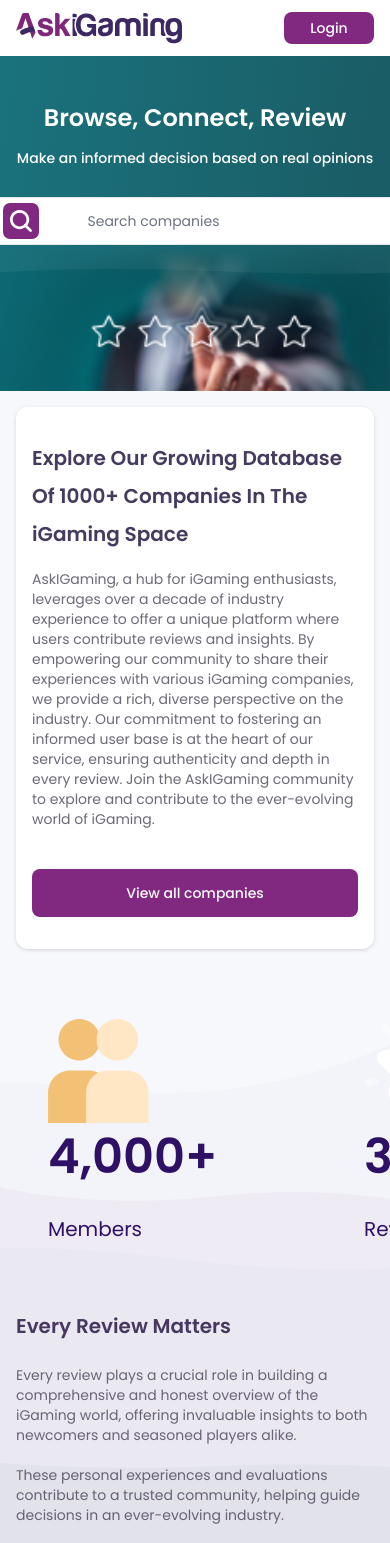
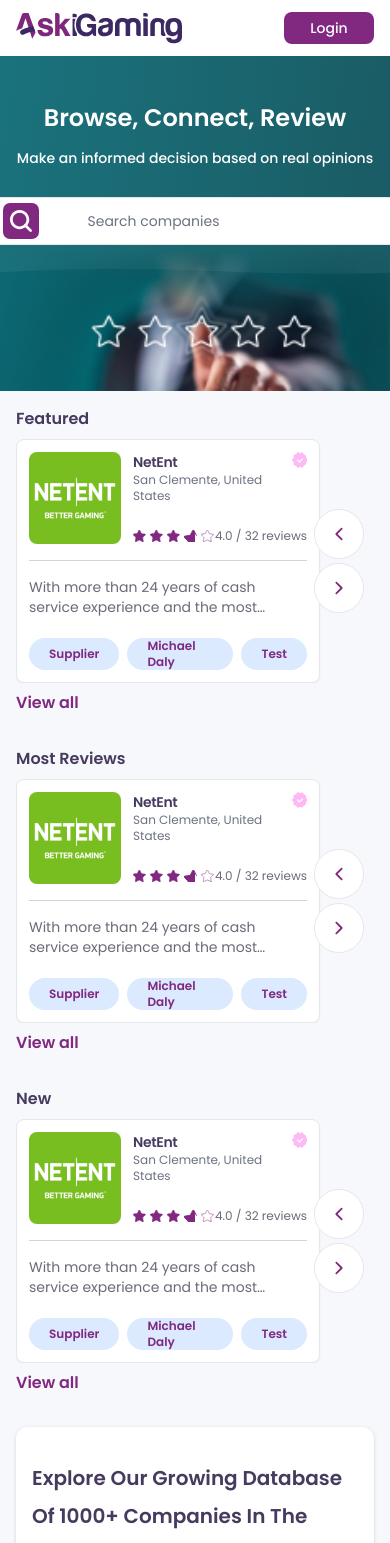
Before and after one commit to stancev/aski-gaming, a Next.js app: page / in a window 390 px wide. Shown: the top 1543 px of the page. Built offline with nearby package versions, Linux system fonts and the light colour scheme.

Commit message:
Added company sliders on homepage

```diff
--- a/app/page.tsx
+++ b/app/page.tsx
@@ -2,10 +2,12 @@ import AboutSection from '@/components/homepage-sections/AboutSection';
 import HeroSection from '@/components/homepage-sections/HeroSection';
 import CounterSection from '@/components/homepage-sections/CounterSection';
 import MapSection from '@/components/homepage-sections/MapSection';
+import CompaniesSection from '@/components/homepage-sections/CompaniesSection';
 export default function Home() {
   return (
     <main>
       <HeroSection />
+      <CompaniesSection />
       <AboutSection />
       <CounterSection />
       <MapSection />
--- a/components/CompanyCardStatic.tsx
+++ b/components/CompanyCardStatic.tsx
@@ -4,24 +4,24 @@ import Stars from '@/components/ui/stars';
 
 const CompanyCard = () => {
   return (
-    <Card className="w-304 h-178 2xl:w-464 2xl:h-253 lg:rounded-md p-3 sm:p-4">
+    <Card className="h-178 min-w-[304px] p-3 sm:p-4 lg:rounded-md 2xl:min-h-[253px] 2xl:min-w-[464px]">
       <div className="flex flex-row border-b border-gray-300 pb-4">
         <Image
-          className="rounded-sm mr-3"
+          className="mr-3 rounded-sm"
           alt="netent logo"
           src="/netent.png"
           width={92}
           height={92}
         />
-        <div className="flex flex-col justify-between space-y-0 mt-0 pt-0 flex-grow">
+        <div className="mt-0 flex flex-grow flex-col justify-between space-y-0 pt-0">
           <div className="flex justify-between">
             <div className="flex flex-col">
-              <CardTitle className="text-heading text-sm lg:text-[20px]">NetEnt</CardTitle>
+              <CardTitle className="text-sm text-heading lg:text-[20px]">NetEnt</CardTitle>
               <CardDescription className="text-xs lg:text-sm">
                 San Clemente, United States
               </CardDescription>
             </div>
-            <div className="relative w-4 h-4 lg:w-6 lg:h-6">
+            <div className="relative h-4 w-4 lg:h-6 lg:w-6">
               <Image
                 className="rounded-sm object-cover"
                 alt="claimed company icon"
@@ -30,28 +30,28 @@ const CompanyCard = () => {
               />
             </div>
           </div>
-          <div className="flex justify-between items-center">
+          <div className="flex items-center justify-between">
             <Stars />
             <p className="text-xs">4.0 / 32 reviews</p>
           </div>
         </div>
       </div>
       <div className="flex" style={{ height: '109px' }}>
-        <div className="pt-4 flex flex-col justify-between flex-grow">
+        <div className="flex flex-grow flex-col justify-between pt-4">
           <div>
-            <p className="text-sm line-clamp-2">
+            <p className="line-clamp-2 text-sm">
               With more than 24 years of cash service experience and the most advanced and it goes
               like this so text and fara a tufar...
             </p>
           </div>
           <div className="flex flex-grow items-end space-x-2">
-            <div className="flex items-center rounded-3xl text-primary bg-blue-100 h-8 px-5 text-xs font-semibold">
+            <div className="flex h-8 items-center rounded-3xl bg-blue-100 px-5 text-xs font-semibold text-primary">
               <p>Supplier</p>
             </div>
-            <div className="flex items-center rounded-3xl text-primary bg-blue-100 h-8 px-5 text-xs font-semibold">
+            <div className="flex h-8 items-center rounded-3xl bg-blue-100 px-5 text-xs font-semibold text-primary">
               <p>Michael Daly</p>
             </div>
-            <div className="flex items-center rounded-3xl text-primary bg-blue-100 h-8 px-5 text-xs font-semibold">
+            <div className="flex h-8 items-center rounded-3xl bg-blue-100 px-5 text-xs font-semibold text-primary">
               <p>Test</p>
             </div>
           </div>
--- a/components/CounterCard.tsx
+++ b/components/CounterCard.tsx
@@ -2,23 +2,16 @@ import React from 'react';
 import Image from 'next/image';
 
 interface CounterCardProps {
-  bgColor: string;
   count: string;
   label: string;
   svg: string;
   className?: string;
 }
 
-const CounterCard = ({
-  bgColor,
-  count,
-  label,
-  svg,
-  className,
-}: CounterCardProps) => {
+const CounterCard = ({ count, label, svg, className }: CounterCardProps) => {
   return (
     <div
-      className={`max-h-[306px] min-h-[161px] w-[300px] flex-col items-start rounded-[40.853px] bg-[${bgColor}] inline-block flex-none py-12 pl-8 pr-20 ${className}`}
+      className={`max-h-[306px] min-h-[161px] w-[300px] flex-col items-start rounded-[40.853px] inline-block flex-none py-12 pl-8 pr-20 ${className}`}
     >
       <Image
         src={`/icons/${svg}`}
--- /dev/null
+++ b/components/Slider.tsx
@@ -0,0 +1,63 @@
+'use client';
+import CompanyCardStatic from '@/components/CompanyCardStatic';
+import React from 'react';
+import Image from 'next/image';
+
+const Slider = () => {
+  const scrollContainerRef = React.useRef(null);
+
+  const handleIconClick = (direction: string) => {
+    const scrollContainer = scrollContainerRef.current;
+    if (direction === 'left') {
+      if (scrollContainer) {
+        (scrollContainer as unknown as HTMLElement).scrollBy({
+          left: 200,
+          behavior: 'smooth'
+        });
+      }
+    } else if (direction === 'right') {
+      if (scrollContainer) {
+        (scrollContainer as unknown as HTMLElement).scrollBy({
+          left: -200,
+          behavior: 'smooth'
+        });
+      }
+    }
+  };
+
+  return (
+    <div className="relative flex max-w-[1430px] overflow-x-hidden">
+      <div
+        ref={scrollContainerRef}
+        className="scrollbar-hide flex flex-nowrap gap-4 overflow-x-auto"
+      >
+        <CompanyCardStatic />
+        <CompanyCardStatic />
+        <CompanyCardStatic />
+        <CompanyCardStatic />
+        <CompanyCardStatic />
+        <CompanyCardStatic />
+      </div>
+      <div className="flex min-w-[50px] flex-col items-center justify-center">
+        <Image
+          src="/icons/scroll-icon.svg"
+          alt="slider"
+          width={60}
+          height={60}
+          className="z-50 mb-1 ml-[-20px] rotate-180 cursor-pointer"
+          onClick={() => handleIconClick('right')}
+        />
+        <Image
+          src="/icons/scroll-icon.svg"
+          alt="slider"
+          width={60}
+          height={60}
+          className="z-50 ml-[-20px] cursor-pointer"
+          onClick={() => handleIconClick('left')}
+        />
+      </div>
+    </div>
+  );
+};
+
+export default Slider;
--- /dev/null
+++ b/components/homepage-sections/CompaniesSection.tsx
@@ -0,0 +1,58 @@
+import Link from 'next/link';
+import Slider from '@/components/Slider';
+
+const CompaniesSection = () => {
+  return (
+    <section>
+      <div className="flex justify-center p-4 md:p-8">
+        <div className="max-w-1420 mx-auto overflow-hidden text-left">
+          <h2 className="mb-2 text-base font-semibold text-heading md:text-2xl">Featured</h2>
+          <Slider />
+          <div className="mt-2">
+            <Link
+              href={{
+                pathname: '/companies'
+              }}
+              className="font-semibold text-primary"
+            >
+              View all
+            </Link>
+          </div>
+        </div>
+      </div>
+      <div className="flex justify-center p-4 md:p-8 ">
+        <div className="max-w-1420 mx-auto overflow-hidden text-left">
+          <h2 className="mb-2 text-base font-semibold text-heading md:text-2xl">Most Reviews</h2>
+          <Slider />
+          <div className="mt-2">
+            <Link
+              href={{
+                pathname: '/companies'
+              }}
+              className="font-semibold text-primary"
+            >
+              View all
+            </Link>
+          </div>
+        </div>
+      </div>
+      <div className="flex justify-center p-4 md:p-8">
+        <div className="max-w-1420 mx-auto overflow-hidden text-left">
+          <h2 className="mb-2 text-base font-semibold text-heading md:text-2xl">New</h2>
+          <Slider />
+          <div className="mt-2">
+            <Link
+              href={{
+                pathname: '/companies'
+              }}
+              className="font-semibold text-primary"
+            >
+              View all
+            </Link>
+          </div>
+        </div>
+      </div>
+    </section>
+  );
+};
+export default CompaniesSection;
--- a/components/homepage-sections/CounterSection.tsx
+++ b/components/homepage-sections/CounterSection.tsx
@@ -14,7 +14,7 @@ const CounterSection = () => {
         alt="Background"
         className="absolute z-0"
       />
-      <div className="flex max-w-[1420px] flex-col-reverse items-center justify-between lg:flex-row">
+      <div className="flex max-w-[1420px] flex-col-reverse items-center justify-between lg:flex-row z-10">
         <div className="w-full p-4 lg:mb-0 lg:w-[40%]">
           <h2 className="my-6 text-[20px] font-bold text-heading md:text-[48px]">
             Every Review Matters
@@ -33,33 +33,26 @@ const CounterSection = () => {
             </Link>
           </div>
         </div>
-        <div className="grid gap-1 overflow-hidden pl-4 z-10">
+        <div className="grid gap-1 overflow-hidden pl-4">
           <div className="scrollbar-hide flex flex-nowrap gap-4 overflow-x-auto lg:grid lg:grid-cols-2 lg:grid-rows-2 lg:overflow-visible">
             <CounterCard
-              bgColor="#FFD89E"
               count="4,000+"
               label="Members"
               svg="people-ico.svg"
-              className="lg:mt-20"
+              className="lg:mt-20 bg-[#FFD89E]"
             />
+            <CounterCard count="300+" label="Reviews" svg="star-ico.svg" className="bg-[#78A3B1]" />
             <CounterCard
-              bgColor="#78A3B1"
-              count="300+"
-              label="Reviews"
-              svg="star-ico.svg"
-            />
-            <CounterCard
-              bgColor="#AB75AB"
               count="1,000+"
               label="Listed Companies"
               svg="building-ico.svg"
+              className="bg-[#80287B99]"
             />
             <CounterCard
-              bgColor="#80B2FF"
               count="10,000+"
               label="Unique Visitors"
               svg="chart-ico.svg"
-              className="lg:-mt-20"
+              className="lg:-mt-20 bg-[#80B2FF]"
             />
           </div>
         </div>
--- a/package.json
+++ b/package.json
@@ -36,6 +36,8 @@
     "eslint": "^8",
     "eslint-config-next": "^14.0.3",
     "postcss": "^8",
+    "prettier": "^3.1.1",
+    "prettier-plugin-tailwindcss": "^0.5.9",
     "tailwindcss": "^3.3.0",
     "typescript": "^5"
   }
```
Also changed, not shown: components/CompanyCard.tsx (+24 -73 lines), public/icons/scroll-icon.svg (added), 1 other file (tests, documents, lock files or other folders).
